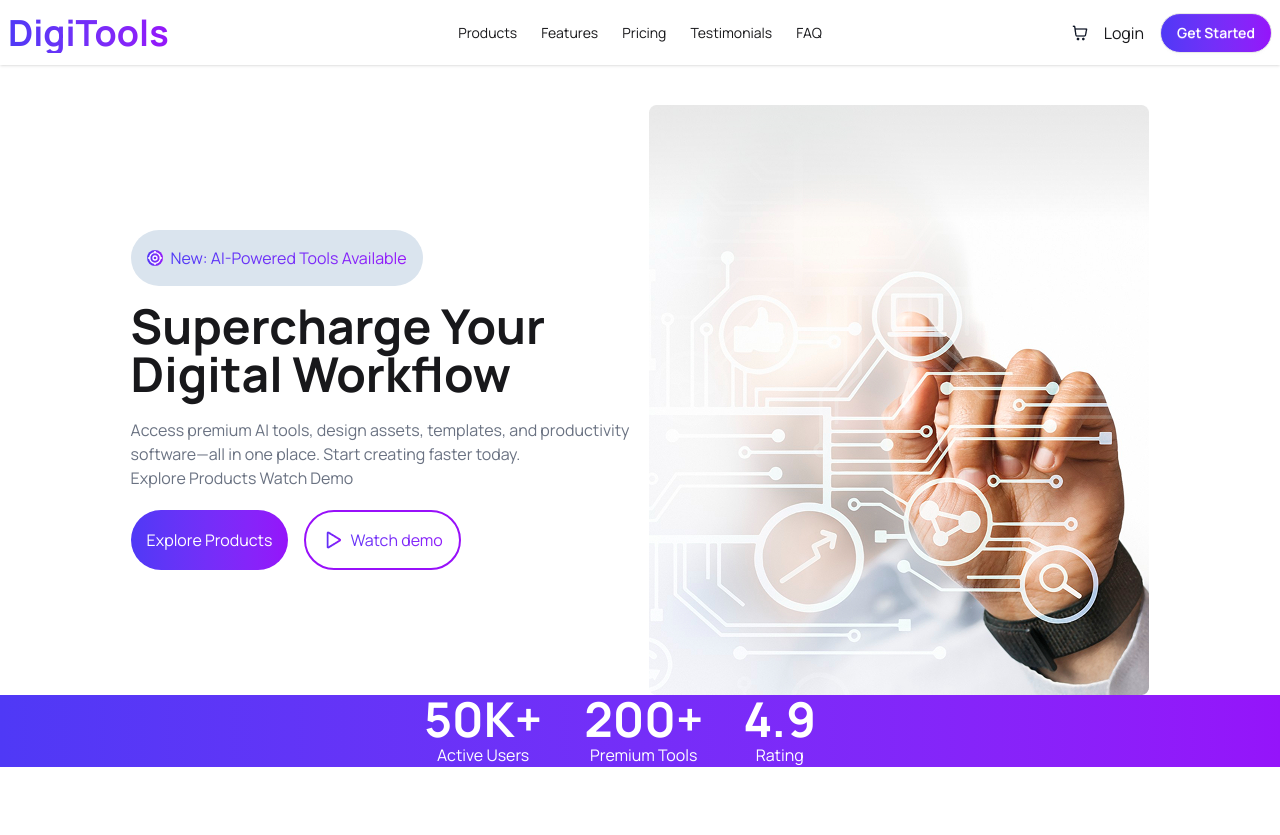
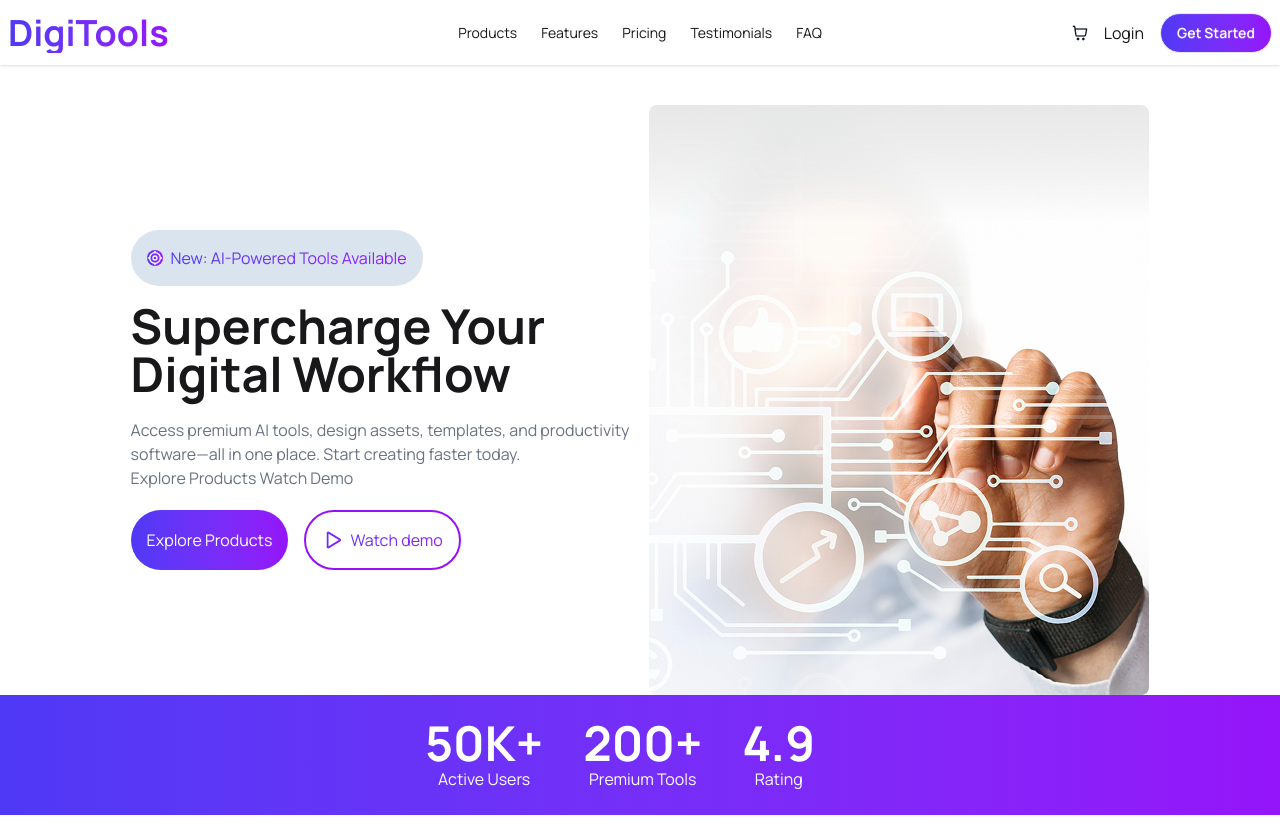
Before and after one commit to Mishu78/digitools-project, a React (Vite) app: page / in a window 1280 px wide. Before the commit the page ends 800 px from the top, so only its background shows below. Built offline with nearby package versions, Linux system fonts and the light colour scheme.

Commit message:
updated info section

```diff
--- a/src/Components/Info/Info.jsx
+++ b/src/Components/Info/Info.jsx
@@ -2,12 +2,11 @@ import React from 'react';
 
 const Info = () => {
     return (
-        <div className='bg-linear-to-r from-[#4F39F6] to-[#9514FA] text-white flex justify-center'>
-           <div className='mr-10 text-center'>
+        <div className='bg-linear-to-r from-[#4F39F6] to-[#9514FA] text-white flex justify-center p-6 mb-5'>
+           <div className='mr-10 text-center '>
             <h1 className='text-5xl font-bold'>50K+</h1>
             <p>Active Users</p>
             </div>
-            <div className='w-[2px] h-6'></div>
            <div className='mr-10 text-center'>
             <h1 className='text-5xl font-bold'>200+</h1>
             <p>Premium Tools</p>
```
